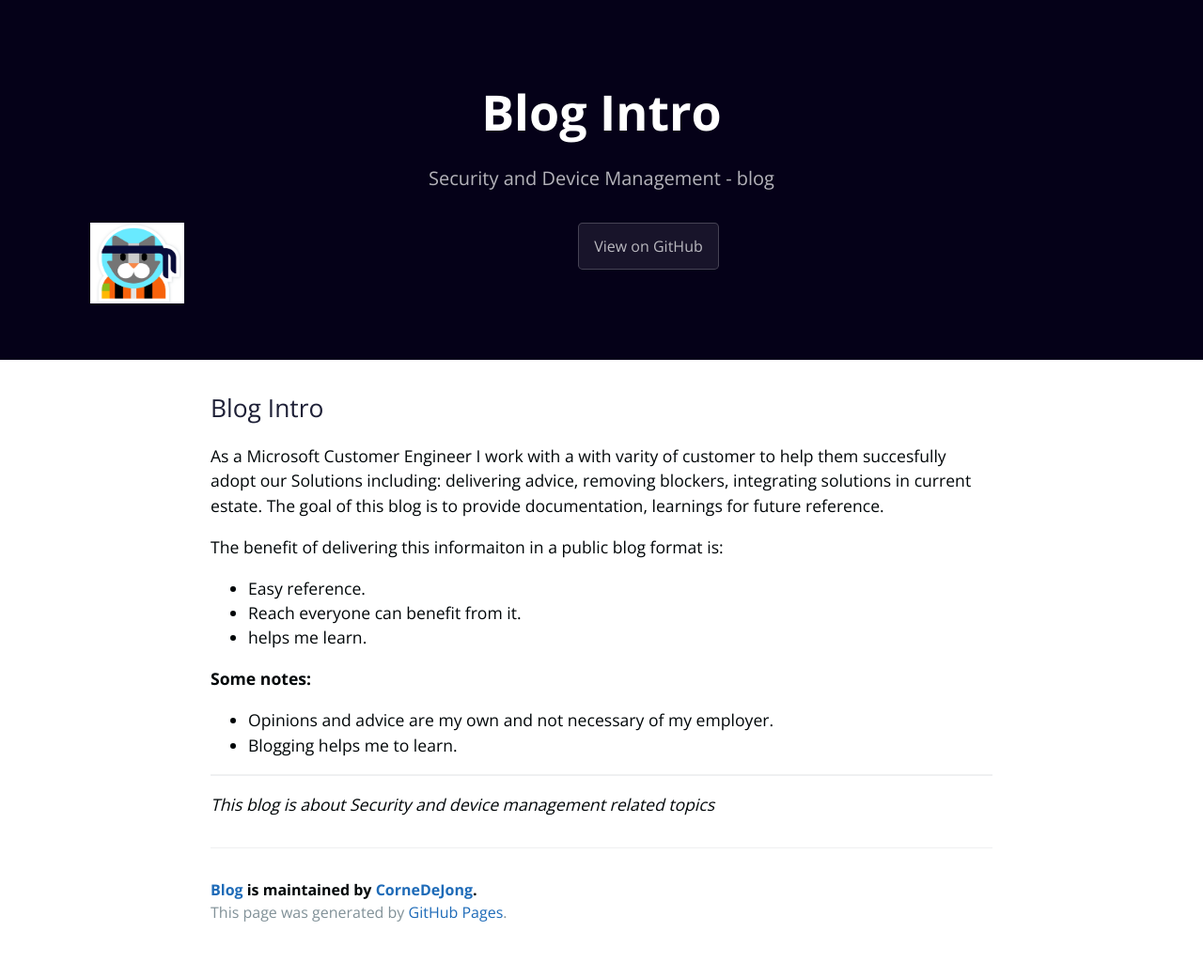
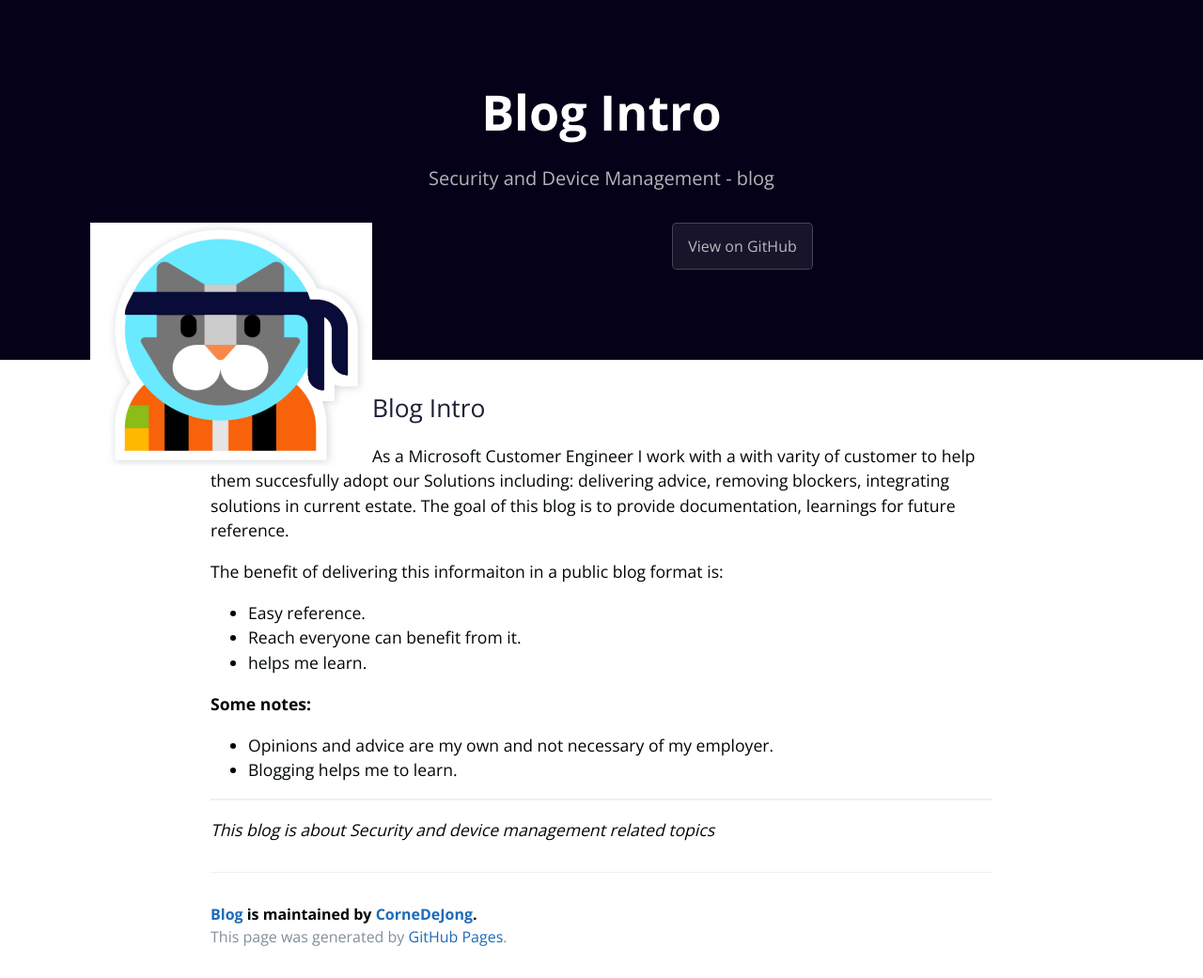
Before and after one commit to CorneDeJong/Blog, a Jekyll site: the page built from index.md, in a window 1280 px wide. Shown: the whole page at 94% size. Built offline with Jekyll 4.4.1, drawn with Linux system fonts in a browser that asks for light colours; our own code applies the rules of GitHub Pages for plain Markdown files; before the commit the page ends 1015 px from its top, so only the background shows below that.

Commit message:
changes12k

```diff
--- a/_sass/jekyll-theme-cayman.scss
+++ b/_sass/jekyll-theme-cayman.scss
@@ -384,8 +384,8 @@
 .imgagpic {
   object-fit: cover;
   display: block;
-  max-width:100px;
-  max-height:140px;
+  max-width:300px;
+  max-height:340px;
   width: auto;
   height: auto;
   float: left;
```
